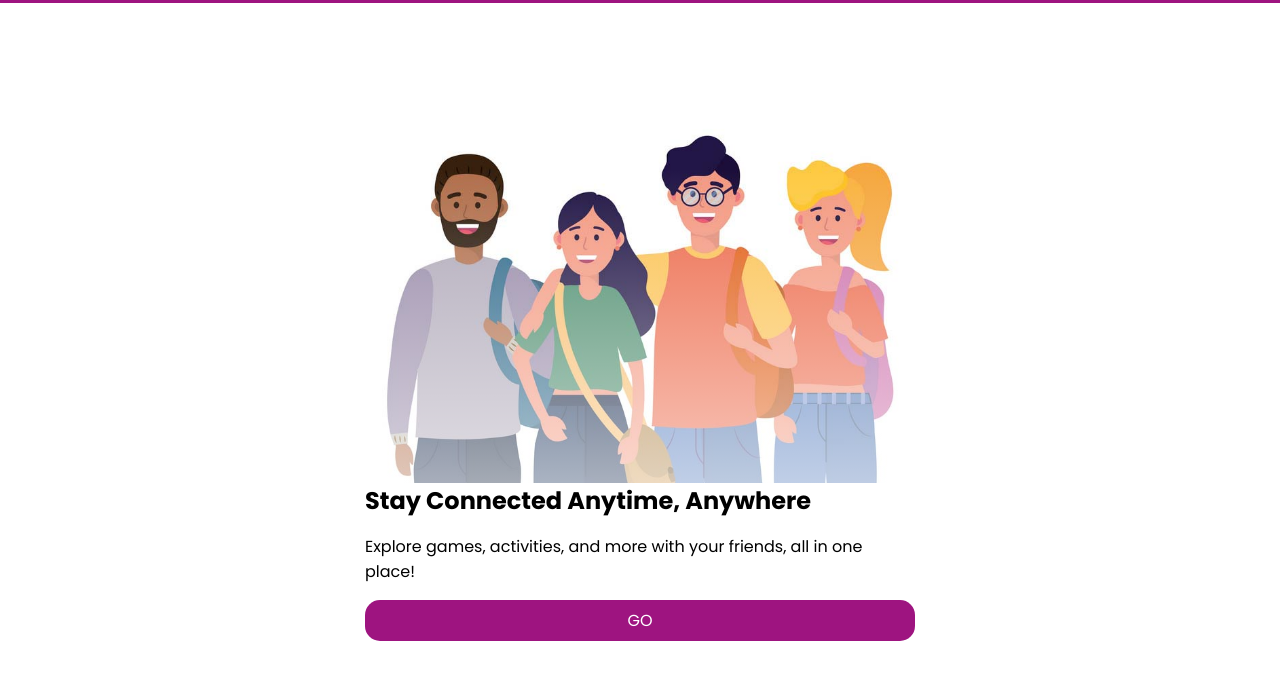
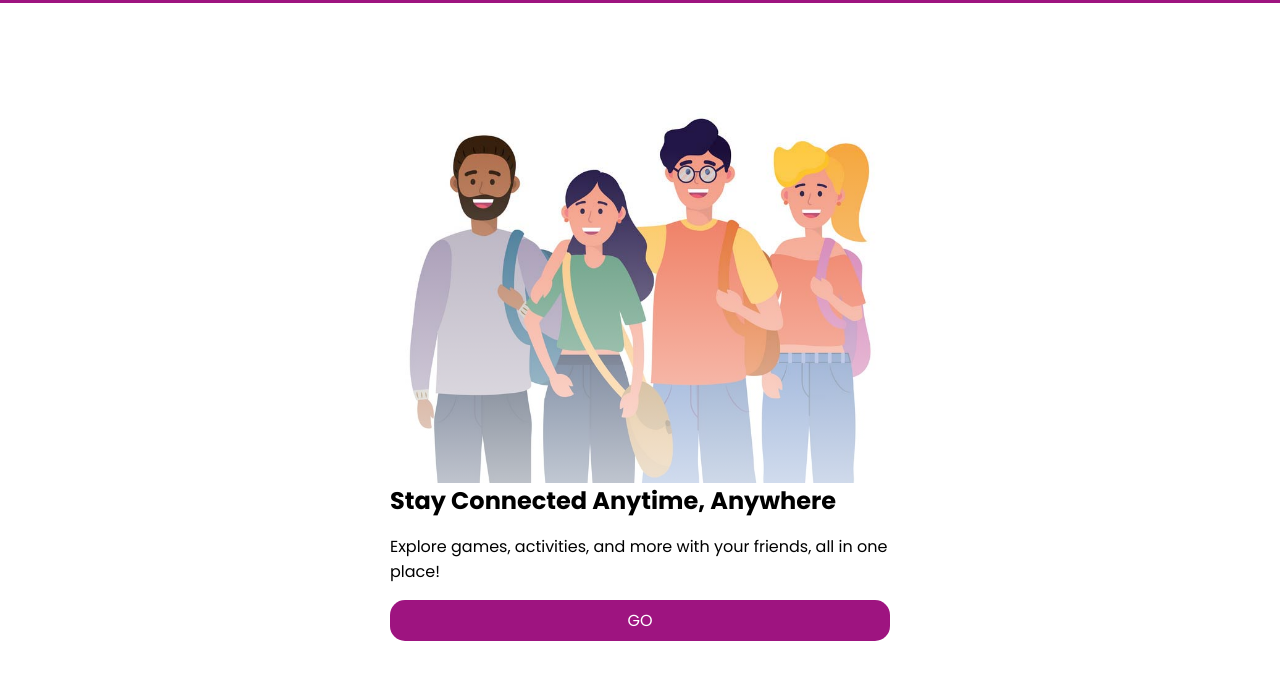
Before and after one commit to johnloser-lwi/vibely_mock_up, a plain HTML site: page index.html in a window 1280 px wide. Shown: the part 50-730 px from the top of the page. Drawn offline with Linux system fonts and the light colour scheme.

Commit message:
optimize

```diff
--- a/css/style.css
+++ b/css/style.css
@@ -19,7 +19,8 @@ body {
     height: 100%;
     align-content: center;
     background-color: white;
-    color: black
+    color: black;
+    position: relative;
 }
 
 #app-title {
@@ -40,11 +41,11 @@ body {
     flex-direction: column;
     align-items: stretch;
     justify-content: center;
-    width: min(90%,550px);
+    width: min(90%,500px);
     height: 100%;
     position: absolute;
+    top: 50%;
     left: 50%;
-    top: 50%;
     translate: -50% -50%;
 }
 
@@ -76,9 +77,10 @@ body {
 
 .background-image {
     width: 100%;
+    max-height: 100%;
+    overflow: hidden;
     margin: 0 auto;
     align-content: center;
-    overflow: hidden;
     flex: 2;
 }
 
@@ -91,8 +93,8 @@ body {
 .background-image > div{
     position: relative;
     z-index: -50;
+    aspect-ratio: 3/4;
     translate: 0 20%;
-    aspect-ratio: 3/4;
     background:
         linear-gradient(0deg, rgba(255, 255,255,1) 20%, transparent 90%),
         /* linear-gradient(90deg, rgba(255, 255, 255, 1), rgba(0, 0, 0, 0) 40%, rgba(0, 0, 0, 0) 60%, rgba(255, 255, 255, 1)),  */
```
